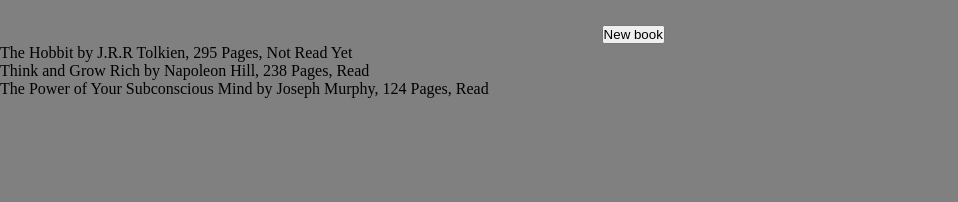
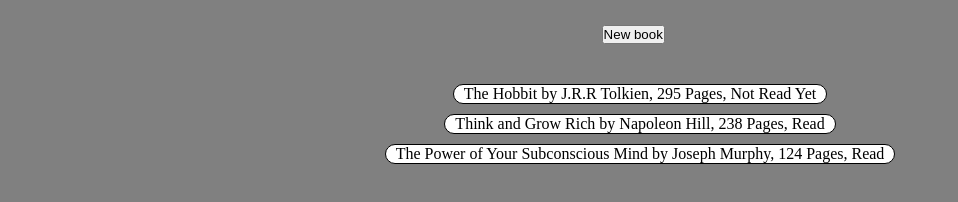
Before and after one commit to eyezek/Library, a plain HTML site: page index.html in a window 1280 px wide. Shown: the whole page, without its empty margins (0-958 px from the left). Drawn offline with Linux system fonts and the light colour scheme.

Commit message:
Update style.css

```diff
--- a/style.css
+++ b/style.css
@@ -20,3 +20,18 @@
 input {
   margin-top: 10px;
 }
+
+#card {
+  width: 550px;
+  margin-top: 30px;
+  display: grid;
+}
+
+.books {
+  margin-top: 10px;
+  padding-right: 10px;
+  padding-left: 10px;
+  background-color: white;
+  border: 1px solid black;
+  border-radius: 10px;
+}
```
